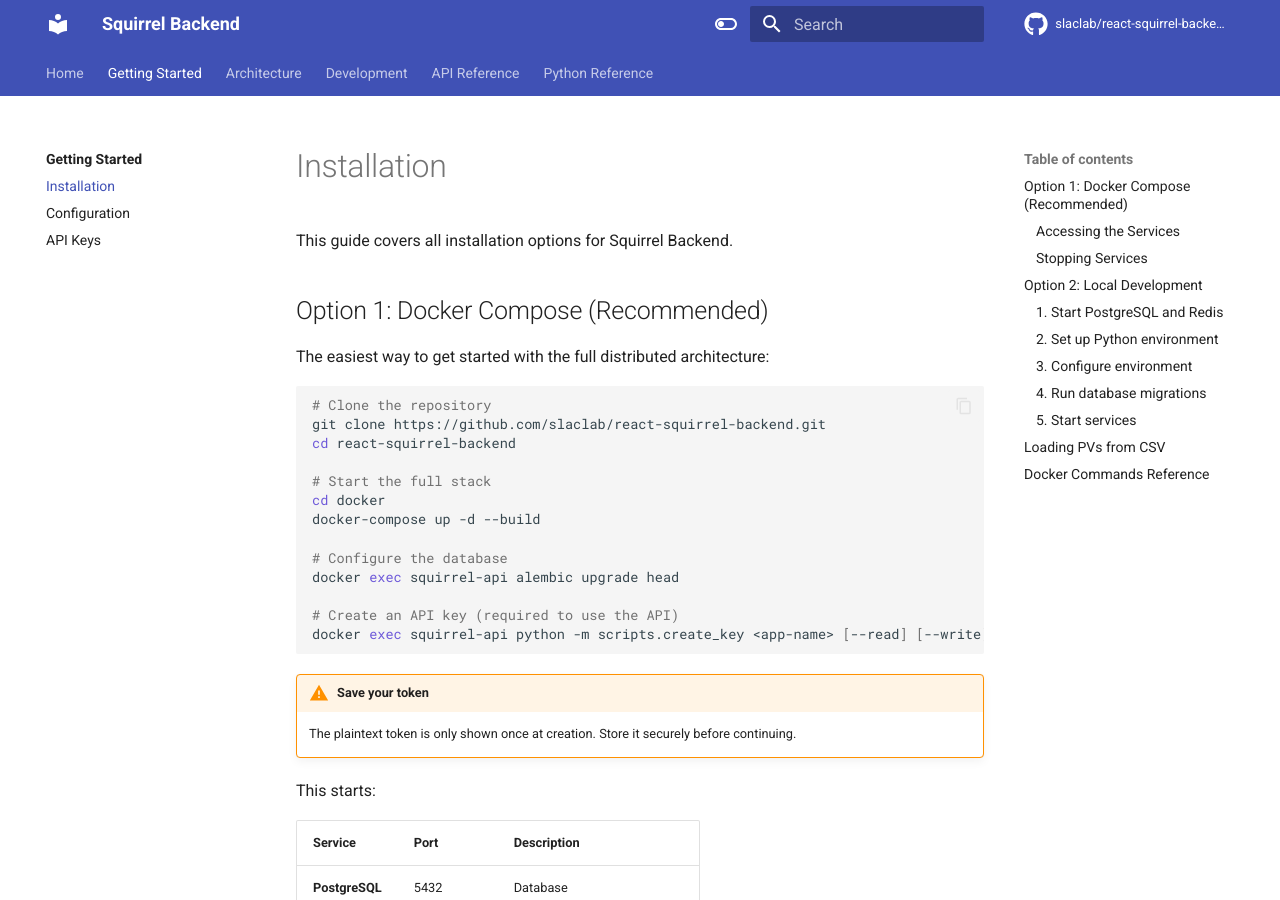
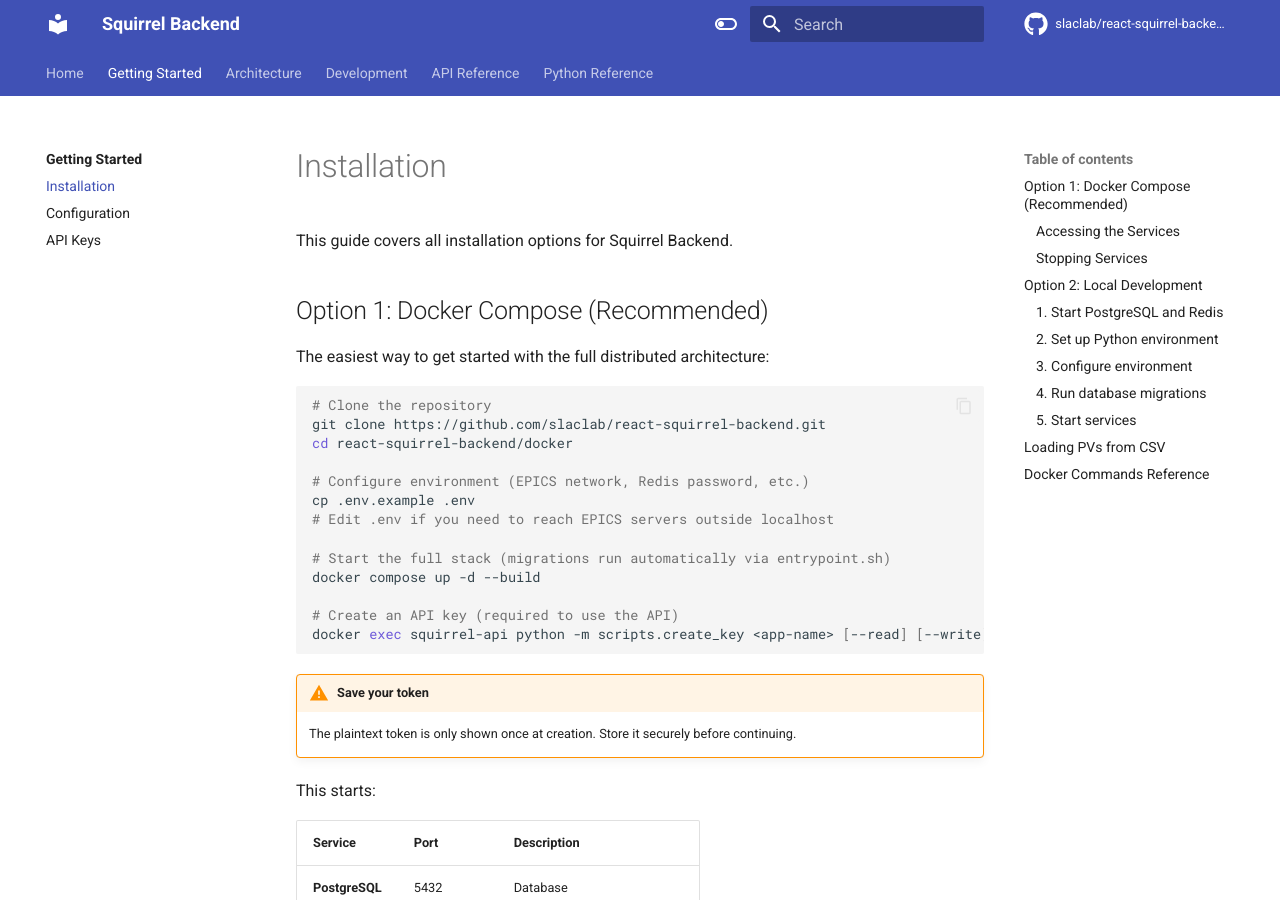
Before and after one commit to slaclab/react-squirrel-backend, an MkDocs documentation site: the page built from docs/getting-started/installation.md, in a window 1280 px wide and 900 px high. Built offline with MkDocs 1.6.1 and Material for MkDocs 9.7.7, drawn with Linux system fonts in a browser that asks for light colours; comment, search, counter and statistics services are not loaded.

Commit message:
Address inconsistent setup instructions (#24)

````diff
--- a/docs/getting-started/installation.md
+++ b/docs/getting-started/installation.md
@@ -9,14 +9,14 @@
 ```bash
 # Clone the repository
 git clone https://github.com/slaclab/react-squirrel-backend.git
-cd react-squirrel-backend
+cd react-squirrel-backend/docker
 
-# Start the full stack
-cd docker
-docker-compose up -d --build
+# Configure environment (EPICS network, Redis password, etc.)
+cp .env.example .env
+# Edit .env if you need to reach EPICS servers outside localhost
 
-# Configure the database
-docker exec squirrel-api alembic upgrade head
+# Start the full stack (migrations run automatically via entrypoint.sh)
+docker compose up -d --build
 
 # Create an API key (required to use the API)
 docker exec squirrel-api python -m scripts.create_key <app-name> [--read] [--write]
````
Also changed, not shown: README.md (+1 -2 lines), docs/api-reference/endpoints.md (+1 -1 lines), docs/getting-started/index.md (+1 -1 lines).
